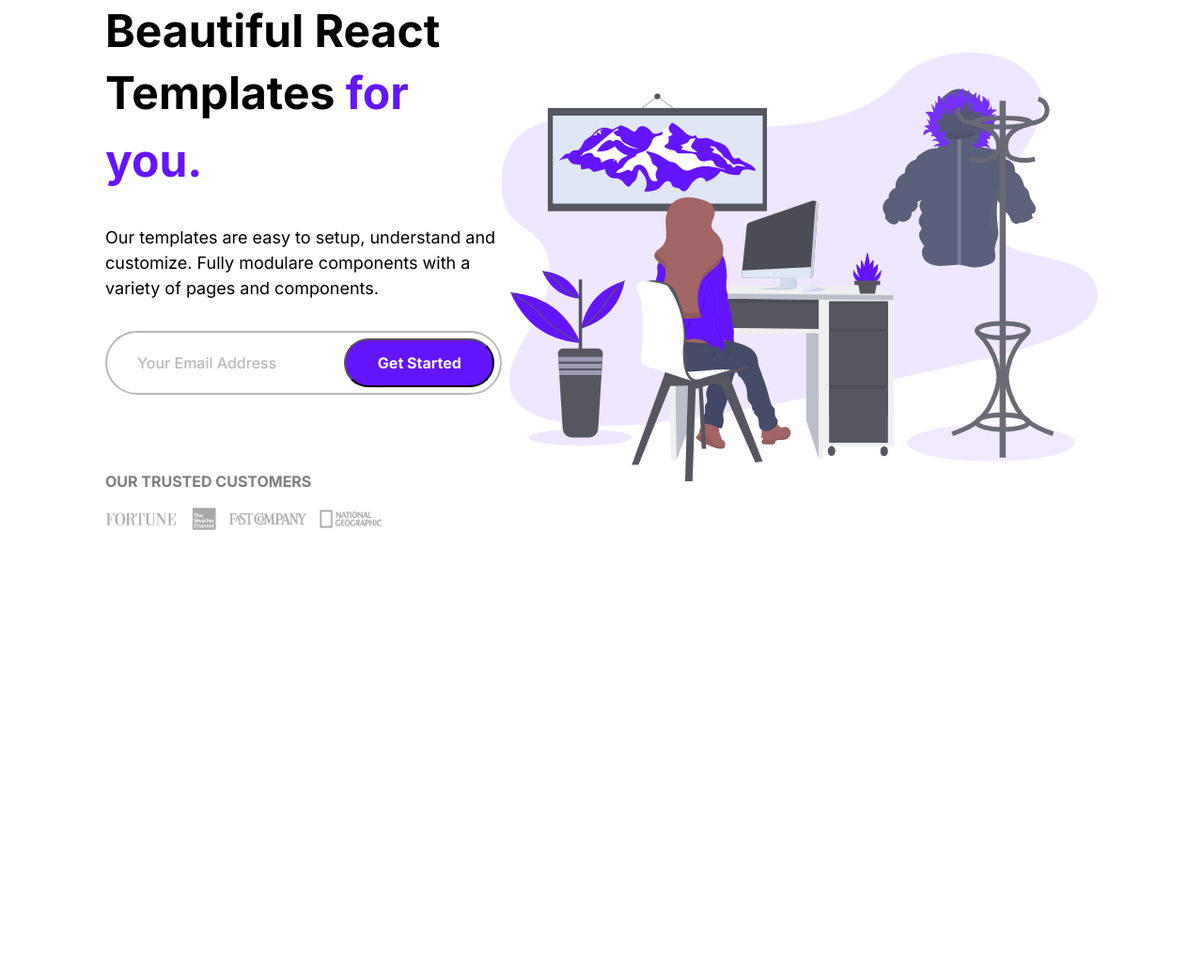
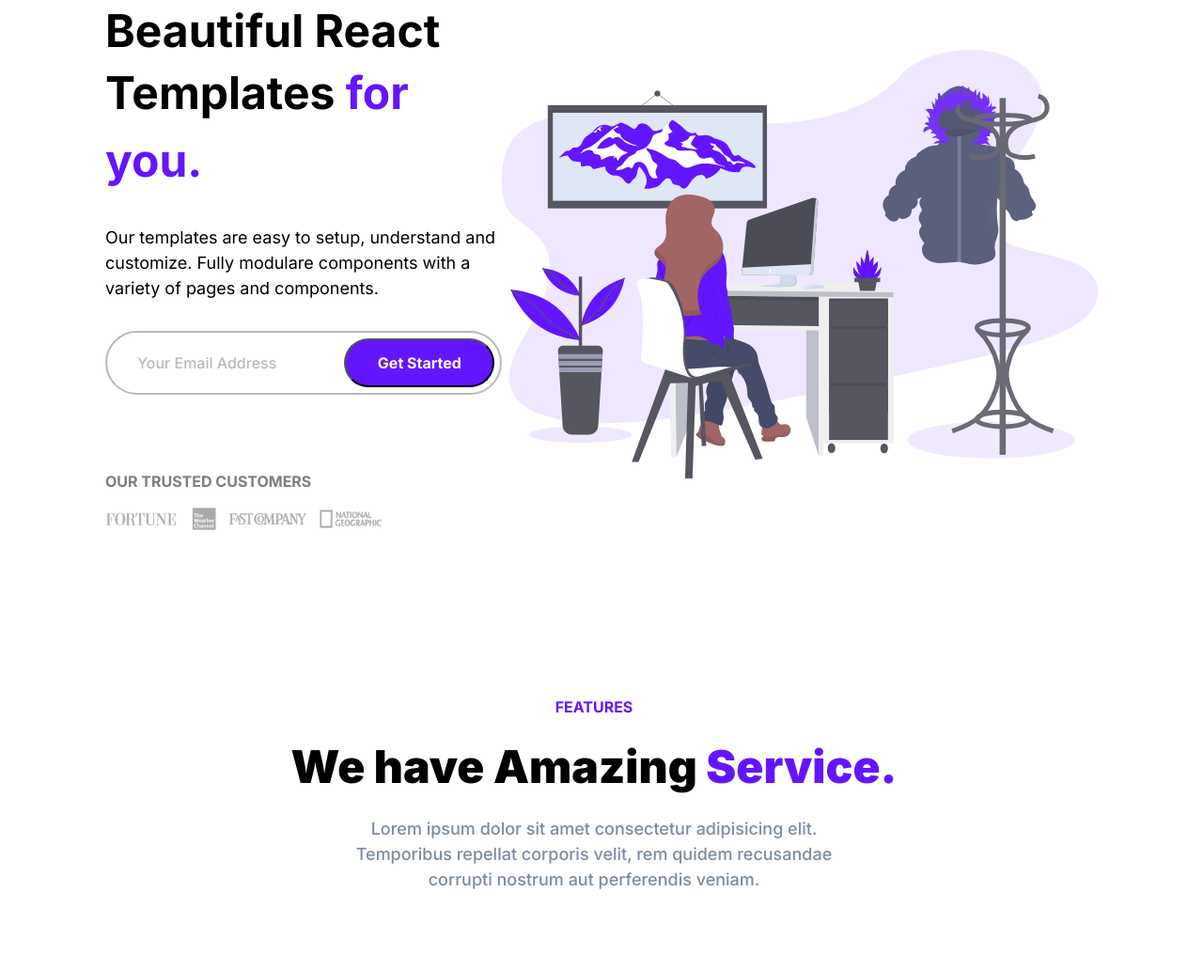
Before and after one commit to HughesDrew92/Week-2-final-project, a plain HTML site: page index.html in a window 1280 px wide. Shown: the part 185-1217 px from the top of the page at 94% size. Before the commit the page ends 883 px from the top, so only its background shows below. Drawn offline with Linux system fonts and the light colour scheme.

Commit message:
features

```diff
--- a/index.html
+++ b/index.html
@@ -28,7 +28,7 @@
         </header>
         </nav>
     </div>
-    <div class="banner">
+    <section class="banner">
         <div class="banner__container">
         <div class="banner__tag">
             <h1 class="tag">
@@ -51,6 +51,22 @@
             <img class="banner__picture-wrapper" src="./assets/desk.svg" alt="">
             </div>
         </div>
-    </div>
+    </section>
+    <section class="features">
+        <div class="features__container">
+            <div class="features__row">
+                    <h5 class="features__row-title"><span class="purple">FEATURES</span></h5>
+                    <h2 class="features__row-title-tag">
+                        We have Amazing <span class="purple"> Service.</span>
+                    </h2>
+                    <p class="features__row-title-para">
+                        Lorem ipsum dolor sit amet consectetur adipisicing elit. Temporibus repellat corporis velit, rem quidem recusandae corrupti nostrum aut perferendis veniam.
+                    </p>
+            </div>
+
+        </div>
+
+    </section>
+
 </body>
 </html>
--- a/styles.css
+++ b/styles.css
@@ -158,9 +158,11 @@ body {
 }
 
 .tag__cust-img {
-  max-width: 100%;
+  width: 100%;
   margin-top: 16px;
   padding-right: 128px;
+  height: auto;
+  display: block;
 }
 
 .banner-picture {
@@ -172,3 +174,48 @@ body {
   height: auto;
   width: 100%;
 }
+
+
+/* FEATURES */
+
+
+.features__container{
+    position: relative;
+    padding: 80px 0;
+}
+
+.features__row{
+    width: 100%;
+    max-width: 1200px;
+    margin: auto 0;
+    display: flex;
+    flex-direction: row;
+    align-items: stretch;
+    justify-content: center;
+    flex-flow: wrap;
+}
+
+
+.features__row-title{
+    margin-bottom: 16px;
+    font-weight: 700;
+    font-size: inherit;
+    text-align: center;
+}
+
+.features__row-title-tag{
+    width: 100%;
+    font-size: 48px;
+    text-align: center;
+    font-weight: 900;
+}
+
+.features__row-title-para{
+    width: 100%;
+    font-size: 18px;
+    text-align: center;
+    font-weight: 500;
+    color: rgb(124, 139, 161);
+    margin-top: 16px;
+    max-width: 36rem;
+}
```
